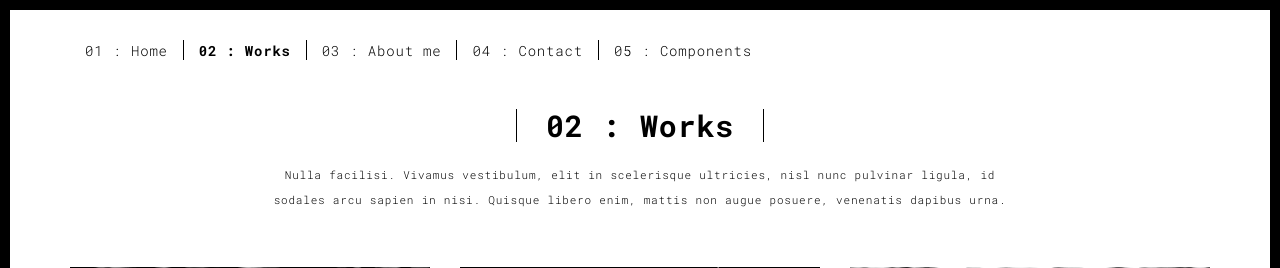
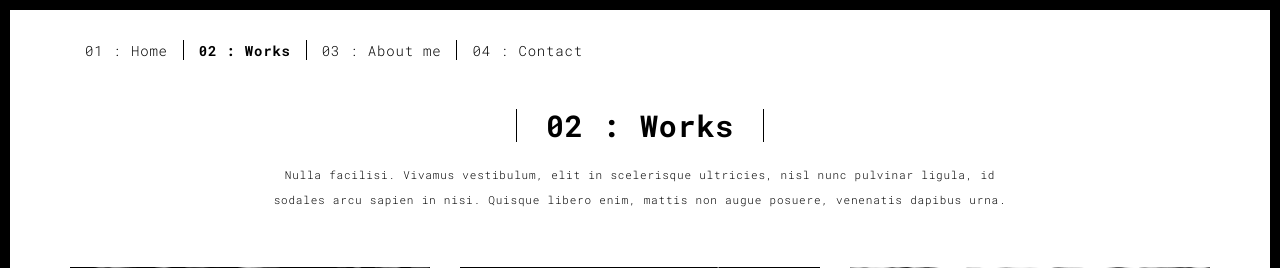
Before and after one commit to soheilk1/portfo, a Flask app: page /works.html in a window 1280 px wide. Shown: the top 268 px of the page. Run offline with Flask 2, Linux system fonts and the light colour scheme; some libraries are stand-ins or nearby versions.

Commit message:
remove the component

```diff
--- a/templates/works.html
+++ b/templates/works.html
@@ -41,7 +41,6 @@
           <li><a href="./works.html" title="">02 : Works</a></li>
           <li><a href="./about.html" title="">03 : About me</a></li>
           <li><a href="./contact.html" title="">04 : Contact</a></li>
-          <li><a href="./components.html" title="">05 : Components</a></li>
         </ul>
 
 
```
